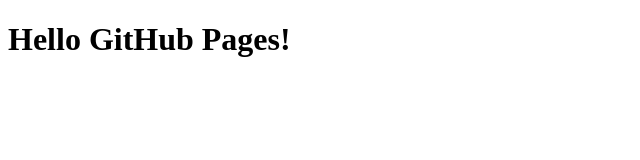
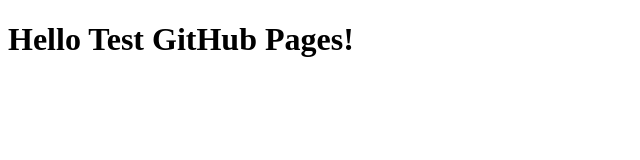
Before and after one commit to sakyachen3/masters-motto.github.io, a plain HTML site: page index.html in a window 1280 px wide. Shown: the whole page, without its empty margins (0-640 px from the left). Drawn offline with Linux system fonts and the light colour scheme.

Commit message:
Update index.html

```diff
--- a/index.html
+++ b/index.html
@@ -5,6 +5,6 @@
     <title>我的 GitHub 網站</title>
   </head>
   <body>
-    <h1>Hello GitHub Pages!</h1>
+    <h1>Hello Test GitHub Pages!</h1>
   </body>
 </html>
```
